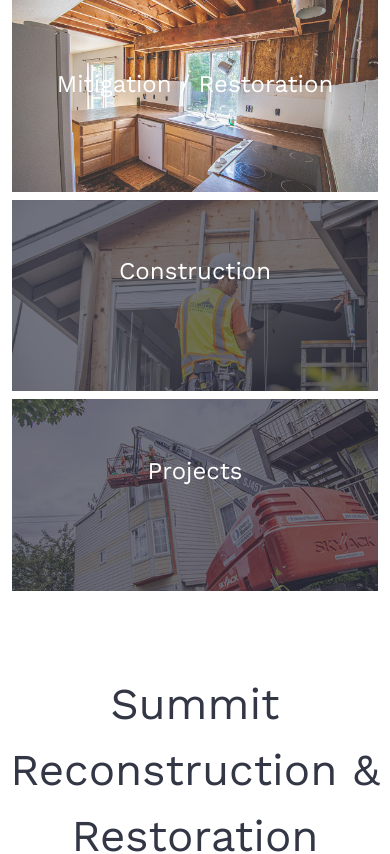
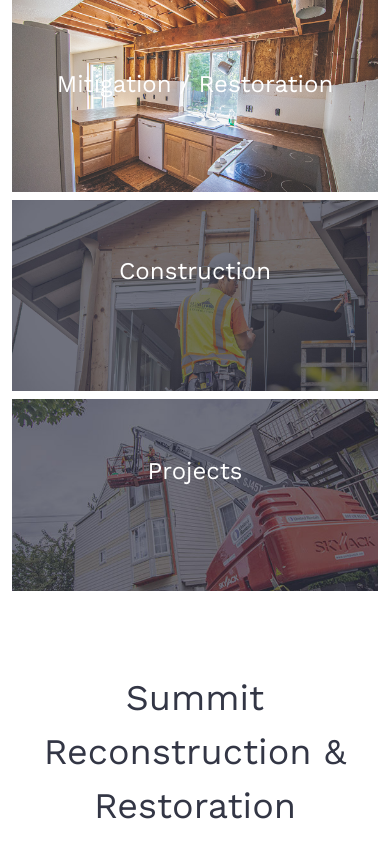
Before and after one commit to akashindex/summitreconstruction, a React (Vite) app: page / in a window 390 px wide. Shown: the top 854 px of the page. Built offline with nearby package versions, Linux system fonts and the light colour scheme.

Commit message:
reponsive check

```diff
--- a/src/component/Reconstruction/Banner.jsx
+++ b/src/component/Reconstruction/Banner.jsx
@@ -3,7 +3,7 @@ import React from "react";
 function Banner() {
   return (
     <div className="text-center pt-[35px] pb-[30px] width-[90%] mx-auto font-worksans">
-      <h1 className="text-[44px] my-[35px] text-[#333645]">
+      <h1 className="text-[36px] md:text-[44px] my-[35px] text-[#333645]">
         Summit Reconstruction & Restoration
       </h1>
       <div className="mt-6">
--- a/src/component/Reconstruction/Reconstruction.jsx
+++ b/src/component/Reconstruction/Reconstruction.jsx
@@ -4,7 +4,7 @@ import Team from './Team';
 import Contact from "./Contact";
 import Projects from './Projects';
 
-const Reconstruction = () => {
+const   Reconstruction = () => {
     return (
         <section>
         <div>
```
